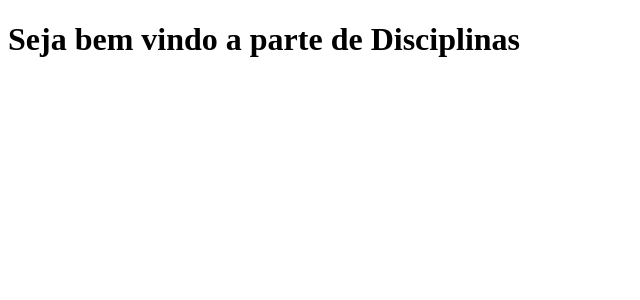
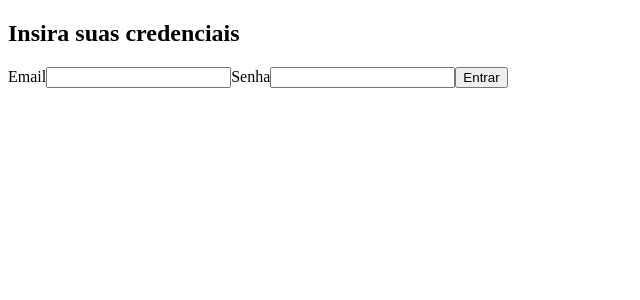
Before and after one commit to analuisamessias/tp_softwareeng, a Next.js app in the folder frontend/: page / in a window 1280 px wide. Shown: the top 300 px of the page, without its empty margins (0-640 px from the left). Built offline with nearby package versions, Linux system fonts and the light colour scheme.

Commit message:
feat: create auth route

```diff
--- a/frontend/src/app/layout.tsx
+++ b/frontend/src/app/layout.tsx
@@ -1,16 +1,16 @@
 export const metadata = {
 	title: 'Next.js',
 	description: 'Generated by Next.js',
-}
+};
 
 export default function RootLayout({
 	children,
 }: {
-  children: React.ReactNode
+	children: React.ReactNode;
 }) {
 	return (
 		<html lang="en">
 			<body>{children}</body>
 		</html>
-  )
+	);
 }
--- a/frontend/src/app/page.tsx
+++ b/frontend/src/app/page.tsx
@@ -1,8 +1,10 @@
-export default async function HomePage() {
+import { LoginForm } from '../components/LoginForm/LoginForm';
+import { Auth } from '../templates/Auth/Auth';
+
+export default async function LoginPage() {
 	return (
-		<div>
-			<title>Disciplinas DCC</title>
-			<h1>Seja bem vindo a parte de Disciplinas</h1>
-		</div>
+		<Auth>
+			<LoginForm />
+		</Auth>
 	);
 }
--- /dev/null
+++ b/frontend/src/components/LoginForm/LoginForm.tsx
@@ -0,0 +1,23 @@
+import { Auth } from '../../templates/Auth/Auth';
+
+export type LoginFormProps = {};
+
+export const LoginForm = ({}: LoginFormProps) => {
+	return (
+		<Auth>
+			<div>
+				<h2>Insira suas credenciais</h2>
+			</div>
+
+			<form>
+				<label htmlFor="email">Email</label>
+				<input type="email" id="email" name="email" required />
+				<label htmlFor="password">Senha</label>
+				<input type="password" id="password" name="password" required />
+				<button type="submit">Entrar</button>
+			</form>
+		</Auth>
+	);
+};
+
+//CRIAR FORMULÁRIO DE LOGIN
--- a/frontend/src/templates/Auth/Auth.tsx
+++ b/frontend/src/templates/Auth/Auth.tsx
@@ -0,0 +1,16 @@
+'use client';
+
+import { ReactNode } from 'react';
+
+type AuthProps = {
+	children: ReactNode;
+};
+
+export const Auth = ({ children }: AuthProps) => {
+	return (
+		<div>
+			<title>DCC HUB</title>
+			{children}
+		</div>
+	);
+};
```
Lines whose indentation alone changed are shown as unchanged.
